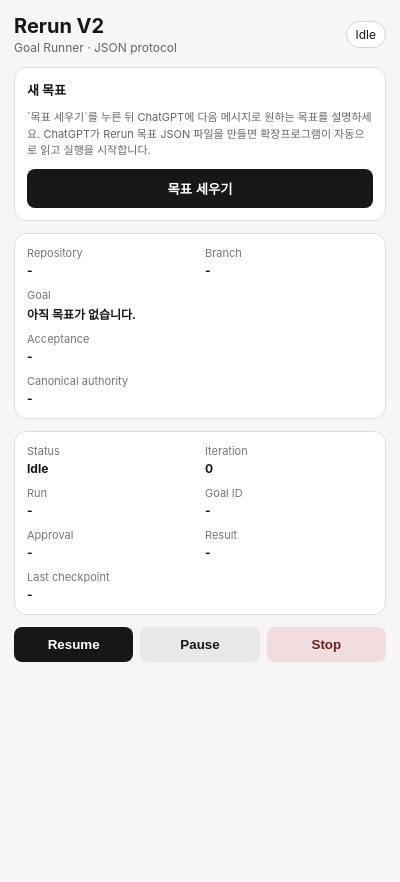
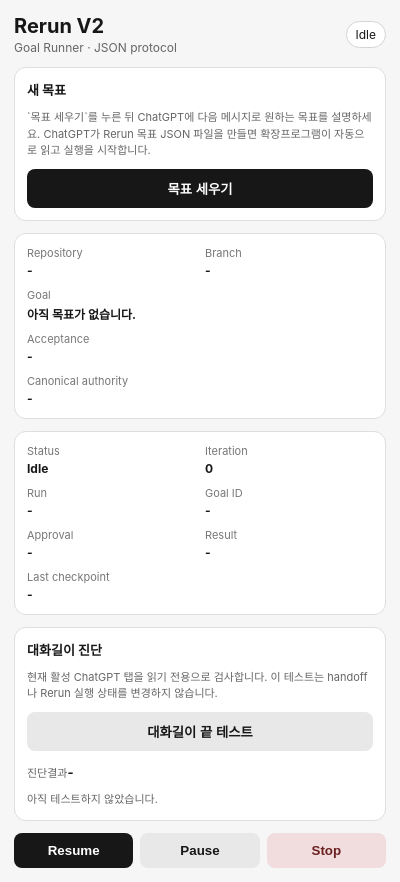
Before and after one commit to Kaetaeru/chatgpt-rerun-extension, a browser extension: page popup.html in a window 400 px wide. Before the commit the page ends 844 px from the top, so only its background shows below. Drawn offline with Linux system fonts and the light colour scheme.

Commit message:
feat: add conversation-end diagnostic control

```diff
--- a/popup.html
+++ b/popup.html
@@ -40,6 +40,14 @@
         <div class="wide"><span>Last checkpoint</span><strong id="checkpoint">-</strong></div>
       </section>
 
+      <section class="card setup">
+        <strong>대화길이 진단</strong>
+        <p class="hint">현재 활성 ChatGPT 탭을 읽기 전용으로 검사합니다. 이 테스트는 handoff나 Rerun 실행 상태를 변경하지 않습니다.</p>
+        <button id="testConversationEnd" class="secondary">대화길이 끝 테스트</button>
+        <div><span class="hint">진단결과</span><strong id="conversationEndResult">-</strong></div>
+        <p id="conversationEndDetail" class="hint">아직 테스트하지 않았습니다.</p>
+      </section>
+
       <p id="errorBox" class="error" hidden></p>
 
       <footer>
```
